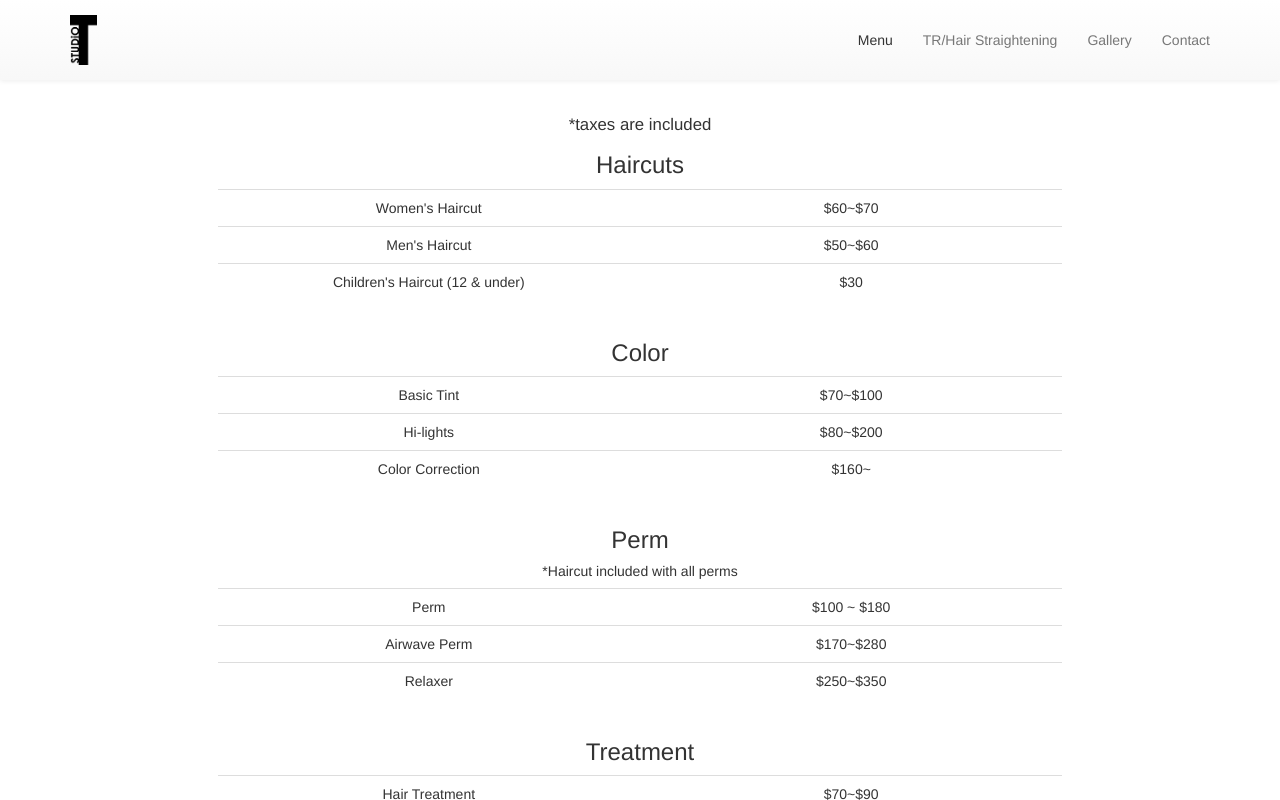
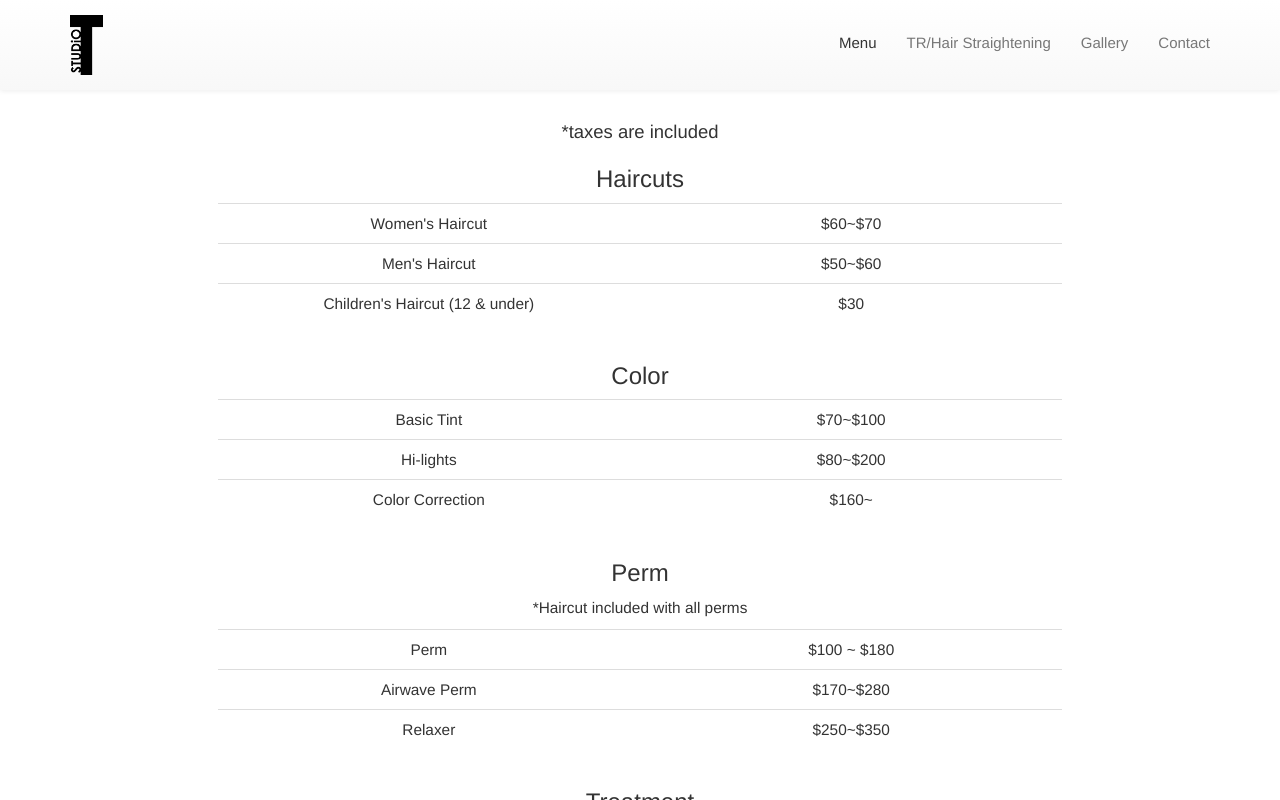
Before and after one commit to gomuramatsu/studiot, a React (Create React App) app in the folder studiot/: page / in a window 1280 px wide. Both pictures are taken after a click on the button "Menu". Shown: the top 800 px of the page. Built offline with nearby package versions, Linux system fonts and the light colour scheme.

Commit message:
updated navbar font and paragraph font

```diff
--- a/studiot/src/App.css
+++ b/studiot/src/App.css
@@ -31,8 +31,14 @@ html, body {
 }
 
 p {
-   margin: 2px 0;
-   line-height: 14px;
+   line-height: 1.5;
+   font-weight: 400;
+   font-size: 1.1em;
+   margin-bottom: 0px;
+}
+
+td > p {
+  margin-bottom: 0px !important;
 }
 
 .borderless td, .borderless th {
@@ -43,15 +49,18 @@ p {
 
 .navbar.navbar-default {
   border-bottom: none;
-  min-height: 80px;
+  min-height: 90px;
+  font-family: Helvetica Neue, Arial, sans-serif;
+  font-size: 15px;
+  font-weight: 500;
 }
 
 .navbar-nav > li > a, .navbar-brand {
-    min-height: 80px;
+    min-height: 90px;
 }
 
 .navbar-default .navbar-nav > li > a {
-  padding-top: 30px;
+  padding-top: 33px;
 }
 
 .home-picture {
@@ -75,7 +84,7 @@ p {
   height: 100px;
 }
 
-@media (max-width: 300px) {
+@media (max-width: 767px) {
     .navbar-header {
         float: none;
     }
@@ -110,4 +119,21 @@ p {
     .collapse.in{
         display:block !important;
     }
+
+    .navbar.navbar-default {
+      border-bottom: none;
+      min-height: 30px;
+      font-family: Helvetica Neue, Arial, sans-serif;
+      font-size: 15px;
+      font-weight: 500;
+    }
+
+    .navbar-nav > li > a, .navbar-brand {
+        min-height: 30px;
+    }
+
+    .navbar-default .navbar-nav > li > a {
+      padding-top: 15px;
+    }
+
 }
--- a/studiot/src/components/Menu.js
+++ b/studiot/src/components/Menu.js
@@ -14,16 +14,16 @@ class Menu extends Component {
         <Table className="table borderless" hover responsive>
           <tbody>
             <tr>
-              <td className="col-md-6">Women's Haircut</td>
-              <td>$60~$70</td>
+              <td className="col-md-6"><p>Women's Haircut</p></td>
+              <td><p>$60~$70</p></td>
             </tr>
             <tr>
-              <td>Men's Haircut</td>
-              <td>$50~$60</td>
+              <td><p>Men's Haircut</p></td>
+              <td><p>$50~$60</p></td>
             </tr>
             <tr>
-              <td>Children's Haircut (12 & under)</td>
-              <td>$30</td>
+              <td><p>Children's Haircut (12 & under)</p></td>
+              <td><p>$30</p></td>
             </tr>
           </tbody>
         </Table>
@@ -32,16 +32,16 @@ class Menu extends Component {
         <Table className="table borderless" hover responsive>
           <tbody>
             <tr>
-              <td className="col-md-6">Basic Tint</td>
-              <td>$70~$100</td>
+              <td className="col-md-6"><p>Basic Tint</p></td>
+              <td><p>$70~$100</p></td>
             </tr>
             <tr>
-              <td>Hi-lights</td>
-              <td>$80~$200</td>
+              <td><p>Hi-lights</p></td>
+              <td><p>$80~$200</p></td>
             </tr>
             <tr>
-              <td>Color Correction</td>
-              <td>$160~</td>
+              <td><p>Color Correction</p></td>
+              <td><p>$160~</p></td>
             </tr>
           </tbody>
         </Table>
@@ -51,16 +51,16 @@ class Menu extends Component {
         <Table className="table borderless" hover responsive>
           <tbody>
             <tr>
-              <td className="col-md-6">Perm</td>
-              <td>$100 ~ $180</td>
+              <td className="col-md-6"><p>Perm</p></td>
+              <td><p>$100 ~ $180</p></td>
             </tr>
             <tr>
-              <td>Airwave Perm</td>
-              <td>$170~$280</td>
+              <td><p>Airwave Perm</p></td>
+              <td><p>$170~$280</p></td>
             </tr>
             <tr>
-              <td>Relaxer</td>
-              <td>$250~$350</td>
+              <td><p>Relaxer</p></td>
+              <td><p>$250~$350</p></td>
             </tr>
           </tbody>
         </Table>
@@ -69,12 +69,12 @@ class Menu extends Component {
         <Table className="table borderless" hover responsive>
           <tbody>
             <tr>
-              <td className="col-md-6">Hair Treatment</td>
-              <td>$70~$90</td>
+              <td className="col-md-6"><p>Hair Treatment</p></td>
+              <td><p>$70~$90</p></td>
             </tr>
             <tr>
-              <td>Scalp Treatment</td>
-              <td>$40~$60</td>
+              <td><p>Scalp Treatment</p></td>
+              <td><p>$40~$60</p></td>
             </tr>
           </tbody>
         </Table>
@@ -82,16 +82,16 @@ class Menu extends Component {
         <Table className="table borderless" hover responsive>
           <tbody>
             <tr>
-              <td className="col-md-6">Shampoo</td>
-              <td>$20~$30</td>
+              <td className="col-md-6"><p>Shampoo</p></td>
+              <td><p>$20~$30</p></td>
             </tr>
             <tr>
-              <td>Blow dry/Flat iron/Curling iron</td>
-              <td>$40~$50</td>
+              <td><p>Blow dry/Flat iron/Curling iron</p></td>
+              <td><p>$40~$50</p></td>
             </tr>
             <tr>
-              <td className="col-md-6">Japanese Hair Straightening TR(Thermal Reconditioning), Rebonding </td>
-              <td>$450~$580</td>
+              <td className="col-md-6"><p>Japanese Hair Straightening TR(Thermal Reconditioning), Rebonding</p></td>
+              <td><p>$450~$580</p></td>
             </tr>
           </tbody>
         </Table>
--- a/studiot/src/components/ThermalReconditioning.js
+++ b/studiot/src/components/ThermalReconditioning.js
@@ -6,44 +6,44 @@ class ThermalReconditioning extends Component {
   render() {
     return (
       <div className="NonCentered">
-      	<center><h3>Thermal Reconditioning/Japanese Hair Straightening</h3></center>
-      	<center><strong>It's for naturally wavy/curly hair.   Chemical solutions from Japan.</strong></center>
+      	<center><h2>Thermal Reconditioning/Japanese Hair Straightening</h2></center>
+      	<center><p><strong>It's for naturally wavy/curly hair.   Chemical solutions from Japan.</strong></p></center>
       	<br />
 
       	<p>We specialize in hair straightening for any tipe of hair.  We use an innovative new technique from Japan to make frizzy, curly or wavy hair completely straight while preserving your hair’s health. If you like your hair totally straight all the time, then this Japanese Hair Straightening/Thermal Reconditioning procedure is for you.</p>
 		<p>And if your hair is very important to you, please contact us. STUDiO T looks forward to welcome you for your first consultation.</p>
-      	<br /><br />
+      	<br />
 
-		<center><h4>Frequently Asked Questions about Thermal Reconditioning</h4></center>
+		<center><h3>Frequently Asked Questions about Thermal Reconditioning</h3></center>
 
-		<strong>Q: How long does it take?</strong>
+		<p><strong>Q: How long does it take?</strong></p>
 
 		<p>A: It will take from 4 to 6 hours. Factors affecting time are: type, length, condition of hair and how many stylists are going to be working on it.</p>
 
-		<strong>Q: Is it permanent?</strong>
+		<p><strong>Q: Is it permanent?</strong></p>
 		<p>A: Yes, hair that has been treated will stay straight. So when the roots start growing back, you may want to do a retouch.
 		(swimming in heavily chlorinated pools may cause hair to revert back)</p>
 
-		<strong>Q: When will I need to do a retouch?</strong>
+		<p><strong>Q: When will I need to do a retouch?</strong></p>
 		<p>A: It depends on the type of curl/wave and the length.
 		If your hair is very curly, you may want to do the roots in 4 or 5 months. If your hair is only slightly wavy, you may be alright for about 1 year(provided you don't cut it short). The longer you keep your hair, the better it will be if you don't want to do it often. The length helps pull the roots straighter with weight when it starts to grow back.</p>
 
-		<strong>Q: Will a retouch be cheaper and faster?</strong>
+		<p><strong>Q: Will a retouch be cheaper and faster?</strong></p>
 		<p>A: No not usually. A retouch is actually more difficult to do because of the risk of damage to the previously done hair. Treatments must be used before during and after.</p>
 
-		<strong>Q: Will my hair really be better and healthier after the treatment?</strong>
+		<p><strong>Q: Will my hair really be better and healthier after the treatment?</strong></p>
 		<p>A: If performed properly with excellent products, it should seem healthier for a couple of months. But because it is a permanent procedure done with chemicals, it will actually be a little more damaged than before. But with using a good shampoo, treatment and leave in treatment, your hair will be just fine.</p>
 
-		<strong>Q: Can I have it done if I had Hi-lights or a relaxer done?</strong>
+		<p><strong>Q: Can I have it done if I had Hi-lights or a relaxer done?</strong></p>
 		<p>A: Yes usually. Hair that has been hi-lighted is very different (damaged) compared with virgin hair, so it can be difficult. Sometimes it will not work on hair that is too damaged. But we will know at the consultation. We are experienced with many different systems (weakest -strongest), so after the consultation, we can choose the appropriate products and procedure for your case.</p>
 
-		<strong>Q: Can I color or perm my hair before or after having it done?</strong>
+		<p><strong>Q: Can I color or perm my hair before or after having it done?</strong></p>
 		<p>A: Yes, you can color your hair. If you want to lighten your natural color a little, you can do that first. Or if you want to darken it with a true semi-permanent, we would usually advise it for after. It really depends on the situation. We do not recommend Hi-lights(with bleach) after this procedure, as it could be very damaging. Also you should not attempt to perm it with regular North American solutions, as it will be very damaging. Only special solutions from Japan can be used after this treatment.</p>
 
-		<strong>Q: Will all my hair fall out or break off at the roots?</strong>
+		<p><strong>Q: Will all my hair fall out or break off at the roots?</strong></p>
 		<p>A: Not if you have an experienced and properly trained stylist perform it for you. Taro has 12 years of Hair Straightening/TR experience. Also you can have a free consultation so that you and we could make sure that everything is fine with your hair.</p>
 
-		<strong>Q: After the procedure, what do I have to do?</strong>
+		<p><strong>Q: After the procedure, what do I have to do?</strong></p>
 		<p>A: The hair should not be washed for about 48 hours. And it should be kept as straight as possible for about 5 -7 days. Good shampoo, treatments/conditioners and leave in treatments/conditioners should be used. We also carry the best hair care products from Japan for after this treatment. Please feel free to ask/contact us if you are interested.</p>
       </div>
     );
```
